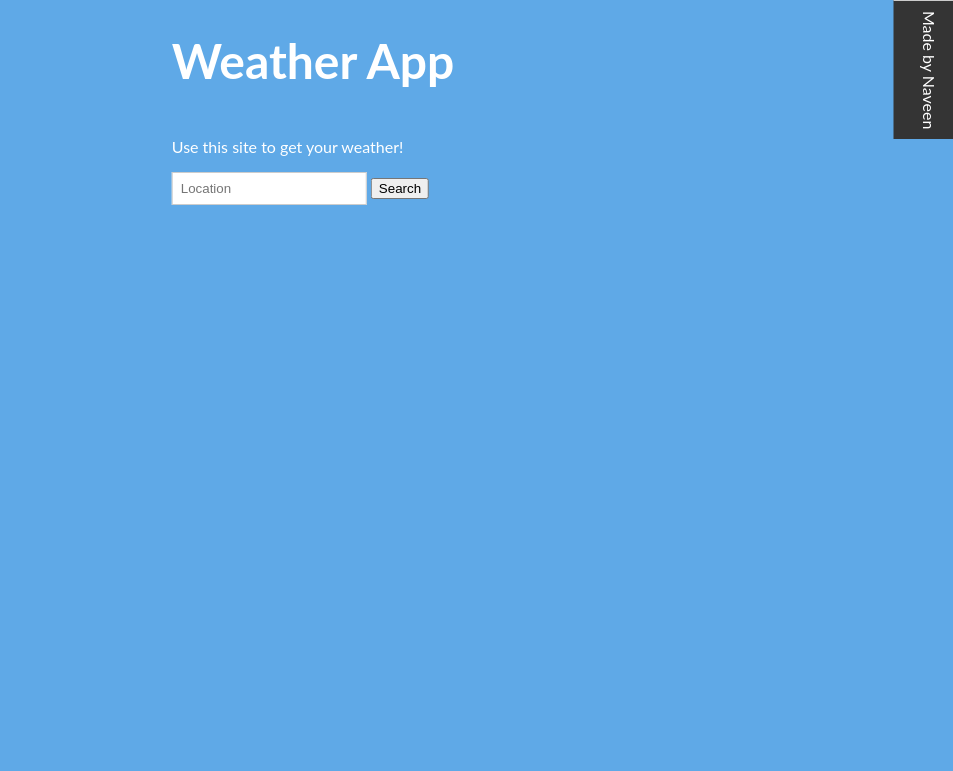
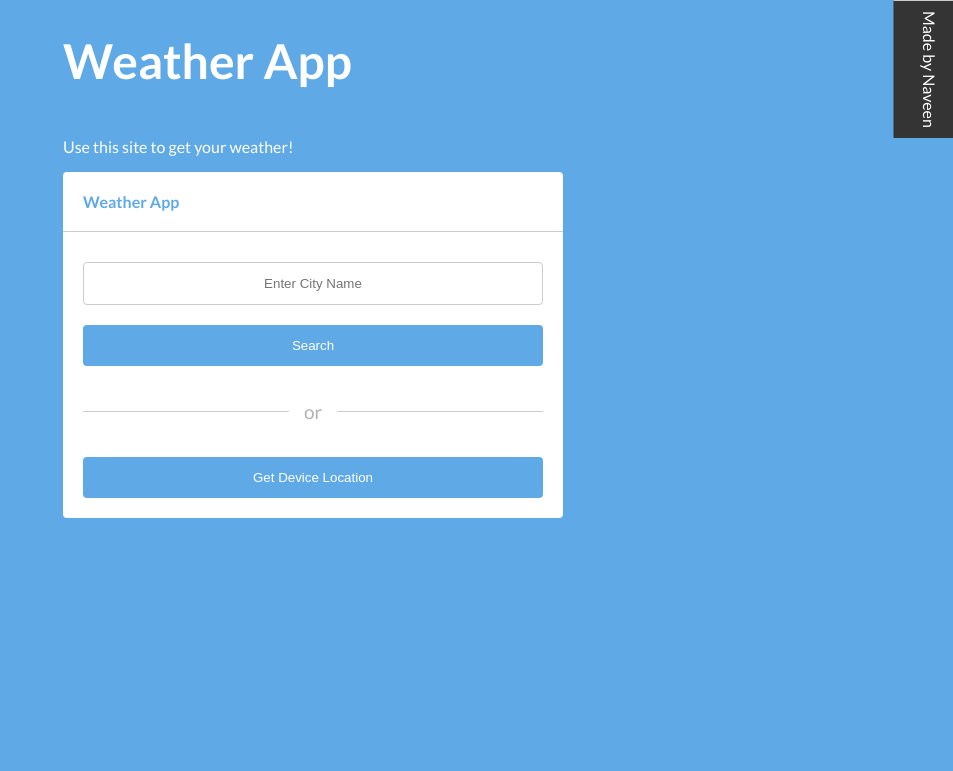
Before and after one commit to NaveenKharwar/nodejs-course, a Node server app: page / in a window 1280 px wide. Shown: the top 771 px of the page, without its empty margins (327-1280 px from the left). Run offline with Node 20, Linux system fonts and the light colour scheme; some libraries are stand-ins or nearby versions.

Commit message:
:sparkles:: Called more information and improve error logic

```diff
--- a/weather-app-ui/templates/views/index.hbs
+++ b/weather-app-ui/templates/views/index.hbs
@@ -1,9 +1,16 @@
 <!DOCTYPE html>
 
 <html>
+
 <head>
 	<title>Weather</title>
 	<link rel="icon" href="/img/weather.png">
+	<meta name="viewport" content="width=device-width, initial-scale=1.0">
+	<link rel="preconnect" href="https://fonts.googleapis.com">
+	<link rel="preconnect" href="https://fonts.gstatic.com" crossorigin>
+	<link
+		href="https://fonts.googleapis.com/css2?family=Lato:ital,wght@0,100;0,300;0,400;0,700;0,900;1,100;1,300;1,400;1,700;1,900&display=swap"
+		rel="stylesheet">
 	<link rel="stylesheet" href="/css/style.css">
 </head>
 
@@ -11,14 +18,45 @@
 	<div class="main-content">
 		{{>header}}
 		<p>Use this site to get your weather!</p>
-			<form>
-				<input placeholder="Location">
-				<button class="search-btn">Search</button>
+		<div class="container">
+			<section class="weather__section">
+				<div class="weather__input">
+					<header class="weather__section-header">
+						<p>Weather App</p>
+					</header>
+					<form class="weather__section-body">
+						<input placeholder="Enter City Name" type="text" />
+						<button class="weather__search-btn">Search</button>
+						<span></span>
+						<button class="weather__device-btn" disabled>Get Device Location</button>
 					</form>
-			<p id="message-one"></p>
-			<p id="message-two"></p>
+					<div class="weather__loading-container">
+						<div class="loading-spinner"></div>
+					</div>
+				</div>
+				<div class="weather__result">
+					<header class="weather__section-header">
+						<button id="weather__back-btn"><img src="/img/arrow-left.svg" alt="arrow icon">Weather
+							App</button>
+					</header>
+					<div class="weather__section-body">
+						<p id="searched-term"></p>
+						<img id="weather__icon" src=""></img>
+						<p id="weather__result-temperature"></p>
+						<p id="weather__result-feelslike"></p>
+						<p id="weather__result-description"></p>
+						<div class="weather__location"><img src="/img/map-pin.svg" alt="arrow icon"><p id="location"></p></div>
+					</div>
+					<footer class="weather__section-footer">
+						<div class="wind_speed_wrap"><img src="/img/wind.svg" alt="wind icon"><p><span id="wind_speed"></span></p></div>
+						<div class="humidity__wrap"><img src="/img/droplet.svg" alt="drop icon"><p><span id="humidity"></span></p></div>
+					</footer>
+				</div>
+			</section>
+		</div>
 	</div>
 	{{>footer}}
 	<script src="/js/app.js"></script>
 </body>
+
 </html>
```
Also changed, not shown: weather-app-ui/public/js/app.js. Lines whose indentation alone changed are shown as unchanged.
